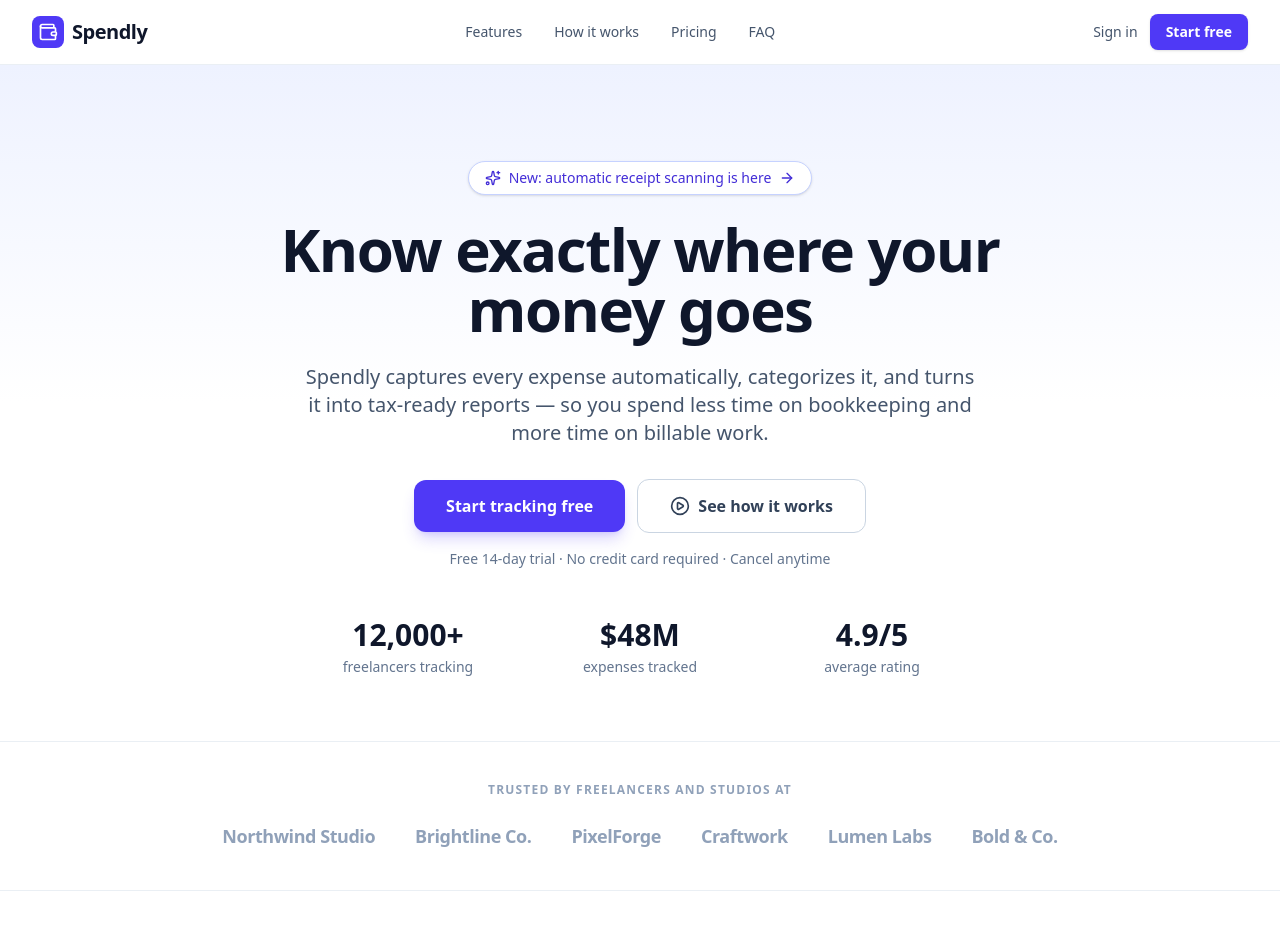
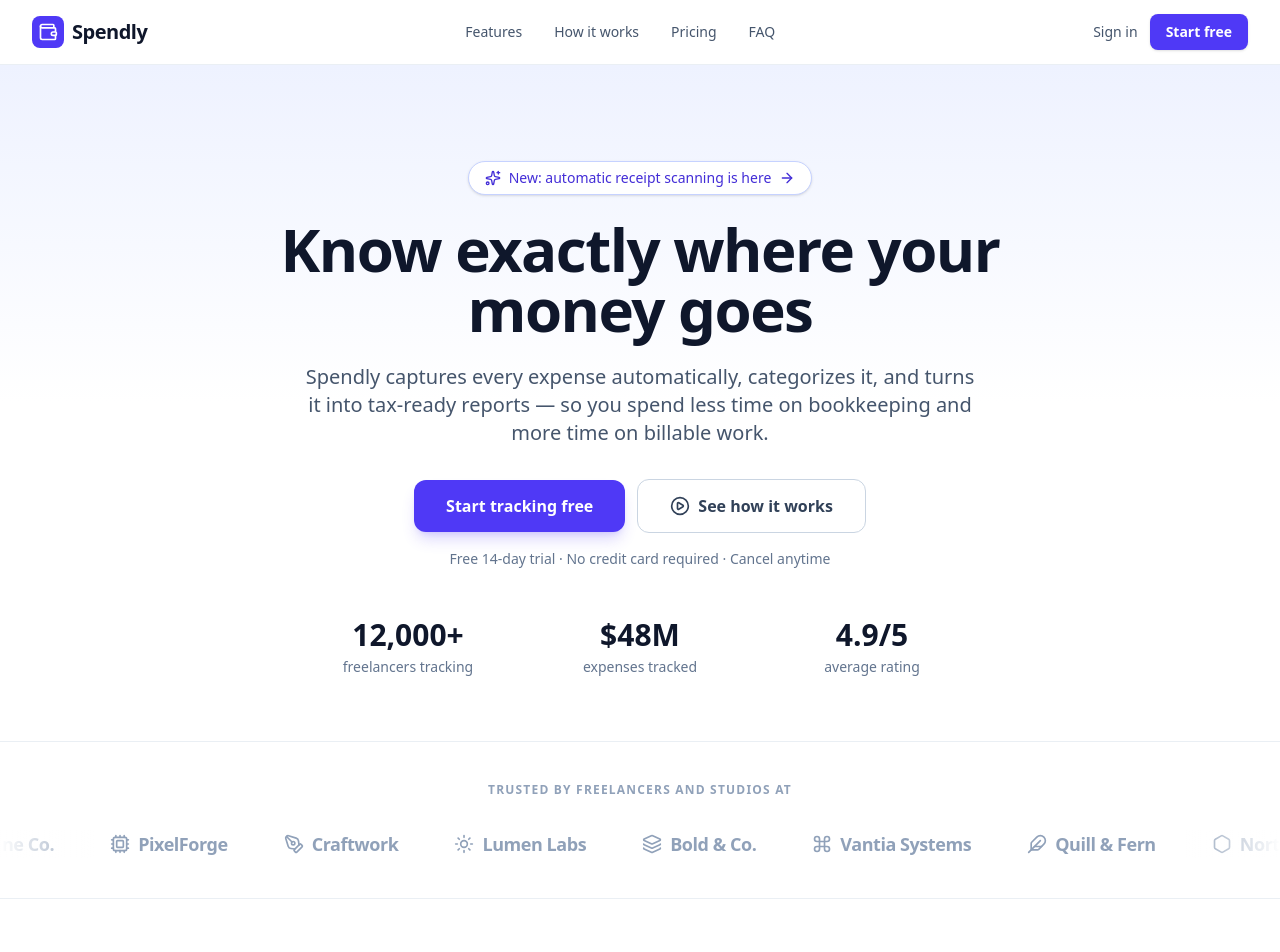
Before and after one commit to carlosreyesafk/saas-landing-page, a Next.js app: page / in a window 1280 px wide. Shown: the top 952 px of the page. Built offline with nearby package versions, Linux system fonts and the light colour scheme.

Commit message:
Initial commit: portfolio demo

```diff
--- a/app/globals.css
+++ b/app/globals.css
@@ -13,3 +13,49 @@ html {
   background-color: #4f46e5;
   color: #fff;
 }
+
+/* Animated logo marquee (LogoStrip) */
+@keyframes logo-marquee {
+  from {
+    transform: translateX(0);
+  }
+  to {
+    transform: translateX(-50%);
+  }
+}
+
+.logo-marquee-track {
+  animation: logo-marquee 32s linear infinite;
+}
+
+.logo-marquee:hover .logo-marquee-track {
+  animation-play-state: paused;
+}
+
+/* Soft fade on both edges so logos slide in/out gracefully */
+.logo-marquee::before,
+.logo-marquee::after {
+  content: "";
+  position: absolute;
+  top: 0;
+  bottom: 0;
+  width: 6rem;
+  z-index: 10;
+  pointer-events: none;
+}
+
+.logo-marquee::before {
+  left: 0;
+  background: linear-gradient(to right, #ffffff, transparent);
+}
+
+.logo-marquee::after {
+  right: 0;
+  background: linear-gradient(to left, #ffffff, transparent);
+}
+
+@media (prefers-reduced-motion: reduce) {
+  .logo-marquee-track {
+    animation: none;
+  }
+}
--- a/components/LogoStrip.tsx
+++ b/components/LogoStrip.tsx
@@ -1,28 +1,64 @@
-const companies = [
-  "Northwind Studio",
-  "Brightline Co.",
-  "PixelForge",
-  "Craftwork",
-  "Lumen Labs",
-  "Bold & Co.",
+import {
+  Hexagon,
+  Zap,
+  Cpu,
+  PenTool,
+  Sun,
+  Layers,
+  Command,
+  Feather,
+  type LucideIcon,
+} from "lucide-react";
+
+type Company = {
+  name: string;
+  icon: LucideIcon;
+};
+
+const companies: Company[] = [
+  { name: "Northwind Studio", icon: Hexagon },
+  { name: "Brightline Co.", icon: Zap },
+  { name: "PixelForge", icon: Cpu },
+  { name: "Craftwork", icon: PenTool },
+  { name: "Lumen Labs", icon: Sun },
+  { name: "Bold & Co.", icon: Layers },
+  { name: "Vantia Systems", icon: Command },
+  { name: "Quill & Fern", icon: Feather },
 ];
+
+function LogoList({ ariaHidden = false }: { ariaHidden?: boolean }) {
+  return (
+    <div className="flex shrink-0 items-center gap-14 pr-14" aria-hidden={ariaHidden || undefined}>
+      {companies.map(({ name, icon: Icon }) => (
+        <span
+          key={name}
+          className="flex shrink-0 items-center gap-2 text-slate-400 transition-colors duration-200 hover:text-slate-600"
+        >
+          <Icon className="h-5 w-5" aria-hidden="true" />
+          <span className="whitespace-nowrap text-lg font-bold tracking-tight">
+            {name}
+          </span>
+        </span>
+      ))}
+    </div>
+  );
+}
 
 export default function LogoStrip() {
   return (
-    <section className="border-y border-slate-200/70 bg-white py-10">
+    <section
+      className="border-y border-slate-200/70 bg-white py-10"
+      aria-label="Companies that trust this product"
+    >
       <div className="mx-auto max-w-7xl px-4 sm:px-6 lg:px-8">
         <p className="text-center text-xs font-semibold uppercase tracking-widest text-slate-400">
           Trusted by freelancers and studios at
         </p>
-        <div className="mt-6 flex flex-wrap items-center justify-center gap-x-10 gap-y-4">
-          {companies.map((name) => (
-            <span
-              key={name}
-              className="text-lg font-bold tracking-tight text-slate-400"
-            >
-              {name}
-            </span>
-          ))}
+      </div>
+      <div className="logo-marquee relative mt-8 overflow-hidden">
+        <div className="logo-marquee-track flex w-max">
+          <LogoList />
+          <LogoList ariaHidden />
         </div>
       </div>
     </section>
```
